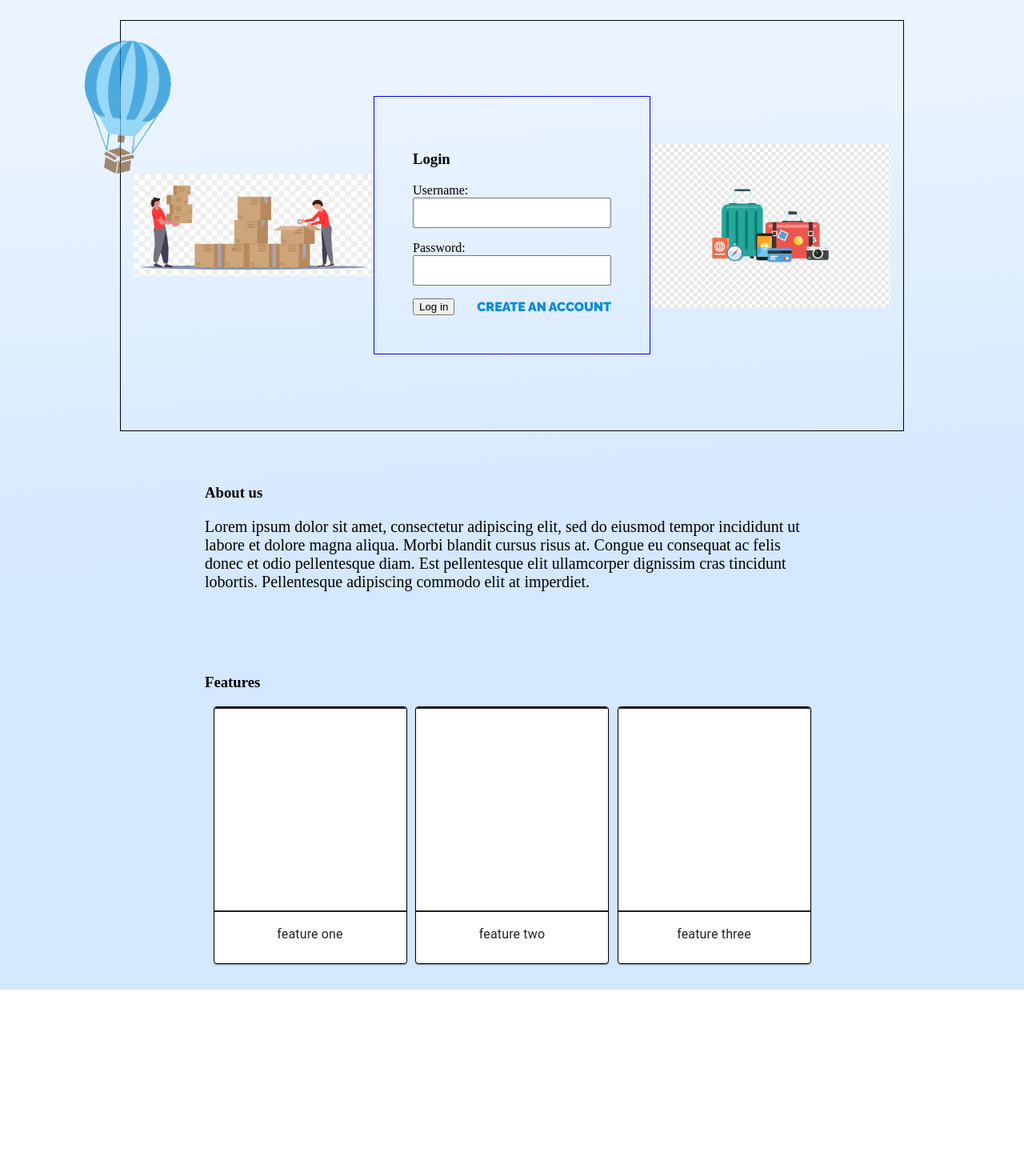
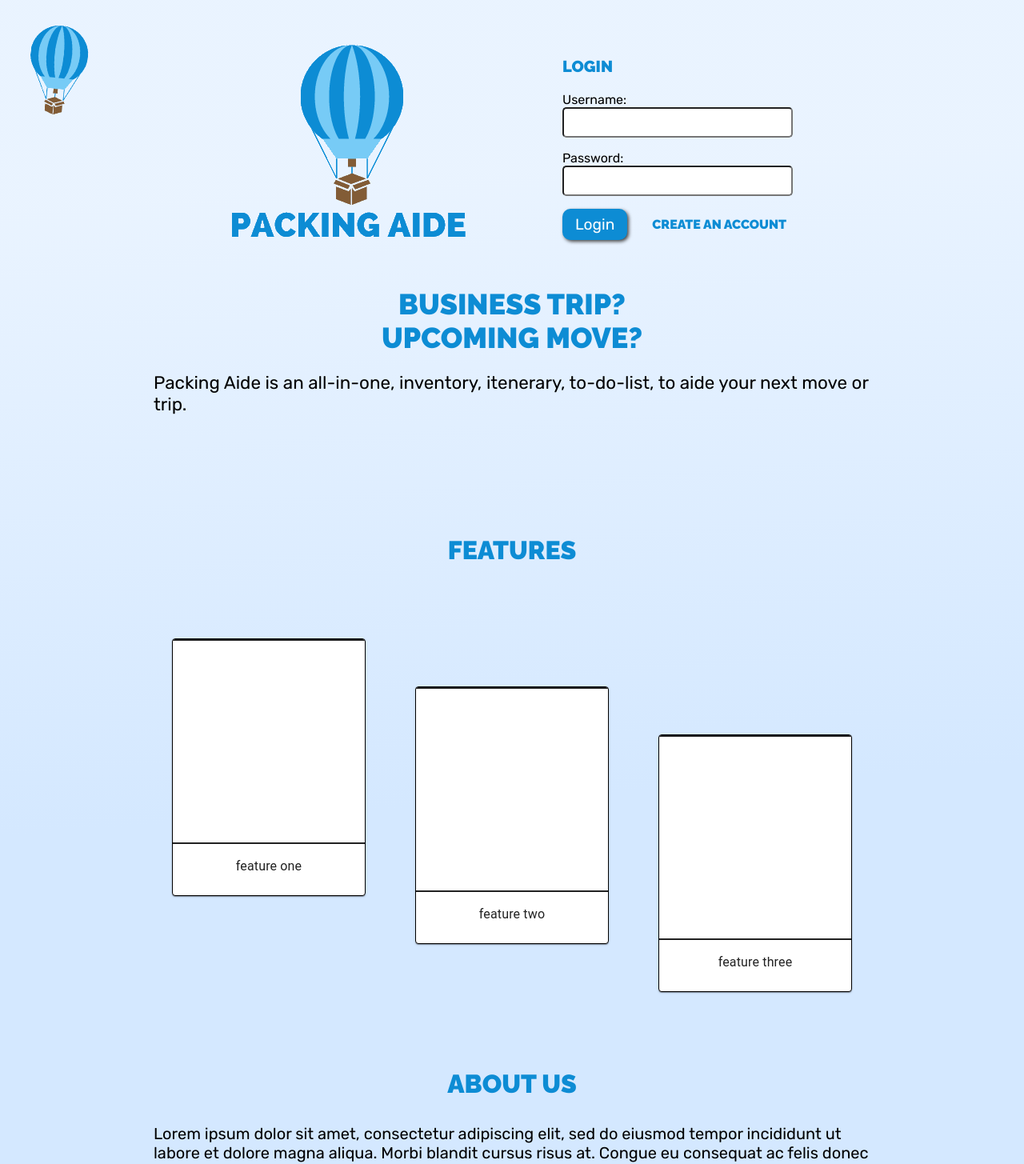
Before and after one commit to DavidVDeaton/packing-aide, a React (Create React App) app in the folder client/: page / in a window 1280 px wide. Shown: the part 127-1582 px from the top of the page at 80% size. Before the commit the page ends 1364 px from the top, so only its background shows below. Built offline with nearby package versions, Linux system fonts and the light colour scheme.

Commit message:
Login layout completed, still need about us and features content

```diff
--- /dev/null
+++ b/client/public/balloon.css
@@ -0,0 +1,106 @@
+.balloon {
+    animation: float 180s linear infinite;
+    top: 0;
+    left: 0;
+    position: absolute;
+    z-index: 999;
+    pointer-events: none;
+}
+
+@keyframes float {
+    0% {
+        transform: translate(-70%, 18vh) rotateZ(5deg);
+    }
+    10% {
+        transform: translate(180%, 22vh) rotateZ(8deg);
+    }
+    15% {
+        transform: translate(300%, 27vh) rotateZ(6deg);
+    }
+    20% {
+        transform: translate(400%, 20vh) rotateZ(5deg);
+    }
+    30% {
+        transform: translate(500%, 14vh) rotateZ(3deg);
+    }
+    35% {
+        transform: translate(630%, 20vh) rotateZ(1deg);
+    }
+    40% {
+        transform: translate(735%, 23vh) rotateZ(2deg);
+    }
+    50% {
+        transform: translate(890%, 19vh) rotateZ(8deg);
+    }
+    60% {
+        transform: translate(1020%, 15vh) rotateZ(4deg);
+    }
+    70% {
+        transform: translate(1200%, 12vh) rotateZ(0deg);
+    }
+    80% {
+        transform: translate(1470%, 10vh) rotateZ(9deg);
+    }
+    90% {
+        transform: translate(1600%, 18vh) rotateZ(5deg);
+    }
+    95% {
+        transform: translate(1660%, 20vh) rotateZ(5deg);
+    }
+    100% {
+        transform: translate(1800%, 25vh) rotateZ(0deg);
+
+    }
+}
+
+.balloon-two {
+    animation: float2 300s linear infinite;
+    top: 0;
+    left: 0;
+    position: absolute;
+    z-index: 999;
+    pointer-events: none;
+}
+
+@keyframes float2 {
+    0%{
+        opacity: 0;
+    }
+    50% {
+        transform: translate(-70%, 18vh) rotateZ(5deg);
+        opacity: 0;
+    }
+    55% {
+        transform: translate(180%, 22vh) rotateZ(8deg);
+        opacity: 1;
+    }
+    60% {
+        transform: translate(300%, 27vh) rotateZ(6deg);
+    }
+    65% {
+        transform: translate(400%, 20vh) rotateZ(5deg);
+    }
+    70% {
+        transform: translate(500%, 14vh) rotateZ(3deg);
+    }
+    75% {
+        transform: translate(630%, 20vh) rotateZ(1deg);
+    }
+    80% {
+        transform: translate(735%, 23vh) rotateZ(2deg);
+    }
+    85% {
+        transform: translate(890%, 19vh) rotateZ(8deg);
+    }
+    90% {
+        transform: translate(1020%, 15vh) rotateZ(4deg);
+    }
+    95% {
+        transform: translate(1200%, 12vh) rotateZ(0deg);
+        opacity: 1;
+    }
+    100% {
+        transform: translate(1470%, 10vh) rotateZ(9deg);
+        opacity: 0;
+    }
+}
--- a/client/public/index.html
+++ b/client/public/index.html
@@ -5,8 +5,9 @@
     <meta name="viewport" content="width=device-width, initial-scale=1" />
     <link rel="preconnect" href="https://fonts.googleapis.com">
     <link rel="preconnect" href="https://fonts.gstatic.com" crossorigin>
-    <link href="https://fonts.googleapis.com/css2?family=Raleway:wght@900&display=swap" rel="stylesheet">
+    <link href="https://fonts.googleapis.com/css2?family=Raleway:wght@900&family=Rubik&display=swap" rel="stylesheet">
     <link rel="stylesheet" href="/local.css">
+    <link rel="stylesheet" href= "/balloon.css">
     <title>Packing Aide</title>
   </head>
   <body>
--- a/client/public/local.css
+++ b/client/public/local.css
@@ -5,6 +5,7 @@
     margin: 0;
     background: linear-gradient(176deg, #D4E8FF80 20%, #D4E8FF 60%);
     width: 100%;
+    font-family: "Rubik", sans-serif;
 }
 
 main {
@@ -13,11 +14,27 @@
     width: 100%;
 }
 
+/* .landingPageMain {
+    background: linear-gradient(176deg, transparent 60%, #0d8cd4 60.2%);
+} */
+
+.step1 {
+    margin-top: -60px;
+}
+
+.step2 {
+    margin-top: 60px;
+}
+
+.step3 {
+    margin-top: 180px;
+}
+
 section {
     margin: 1rem 0rem;
     display: grid;
     place-items: center;
-    width: 60vw;
+    width: 70vw;
     padding: 1rem;
 }
 
@@ -41,65 +58,50 @@
     transition: .15s;
 }
 
-.navButton:hover{
+.section-heading {
+    font-size: 2rem;
+    color: #0d8cd4;
+    font-family: 'Raleway', sans-serif;
+    text-transform: uppercase;
+}
+
+.subHeading {
+    font-size: 1.25rem;
+    color: #0d8cd4;
+    font-family: 'Raleway', sans-serif;
+    text-transform: uppercase;
+}
+
+a {
+    text-decoration: none;
+    color: #0d8cd4;
+    font-family: 'Raleway', sans-serif;
+    text-transform: uppercase;
+    transition: .15s;
+}
+
+a:hover {
     filter: blur(.85px);
 }
 
-.balloon {
-    animation: float 85s linear infinite;
-    top: 0;
-    left: 0;
-    position: fixed;
-    z-index: 999;
-    pointer-events: none;
-
+input[type="submit"] {
+    padding: .5rem 1rem;
+    font-family: "Rubik", sans-serif;
+    border: none;
+    background-color: #0d8cd4;
+    border-radius: 10px;
+    font-size: 1.2rem;
+    box-shadow: 2px 2px 4px #444444;
+    color: white;
+    transition: .15s;
 }
 
-@keyframes float {
-    0% {
-        transform: translate(-10%, 20vh) rotateZ(5deg);
-        opacity: 0.5;
-    }
-    10% {
-        transform: translate(60%, 22vh) rotateZ(8deg);
-    }
-    15% {
-        opacity: 1;
-    }
-    20% {
-        transform: translate(100%, 17vh) rotateZ(5deg);
-    }
-    30% {
-        transform: translate(200%, 14vh) rotateZ(3deg);
-    }
-    35% {
-        transform: translate(250%, 20vh) rotateZ(1deg);
-    }
-    40% {
-        transform: translate(340%, 23vh) rotateZ(2deg);
-    }
-    50% {
-        transform: translate(450%, 19vh) rotateZ(8deg);
-    }
-    60% {
-        transform: translate(520%, 15vh) rotateZ(4deg);
-    }
-    70% {
-        transform: translate(620%, 12vh) rotateZ(0deg);
-    }
-    80% {
-        transform: translate(780%, 18vh) rotateZ(9deg);
-    }
-    90% {
-        transform: translate(850%, 22vh) rotateZ(5deg);
-    }
-    95% {
-        opacity: 1;
-    }
-    100% {
-        transform: translate(1000%, 25vh) rotateZ(0deg);
-        opacity: 0;
-    }
+input[type="submit"]:hover {
+    filter: blur(.85px);
+}
+
+.navButton:hover{
+    filter: blur(.85px);
 }
 
 /* Alignment CSS */
@@ -130,7 +132,6 @@
 
 .card:hover {
     box-shadow: 2px 2px 5px #444444;
-
 }
 
 .card100 {
@@ -140,7 +141,6 @@
     margin: .5rem 1rem;
     width: 65rem;
     max-width: 55vw;
-
 }
 
 .card-rows {
@@ -161,9 +161,23 @@
     letter-spacing: 1.2px;
 }
 
+.taglineDiv {
+    display: grid;
+    place-items: center;
+    margin: 3rem 0rem 2rem;
+}
+
 .highlight {
     font-family: 'Raleway', sans-serif;
     text-transform: uppercase;
+}
+
+.question {
+    font-family: 'Raleway', sans-serif;
+    text-transform: uppercase;
+    font-size: 2.25rem;
+    color: #0d8cd4;
+    margin: 0;
 }
 
 .move-card-special {
@@ -178,6 +192,7 @@
 /* Grid Column CSS */
 .two-column-even-display {
     display: grid;
+    place-items: center;
     grid-template-columns: 1fr 1fr;
     grid-gap: 6rem;
 }
@@ -194,16 +209,22 @@
     grid-gap: 1rem;
 }
 
+.three-column-even {
+    display: grid;
+    place-items: center;
+    grid-template-columns: 1fr 1fr 1fr;
+    grid-gap: 1rem;
+}
+
 /* Misc CSS */
-a {
-    text-decoration: none;
-    color: #0d8cd4;
-    font-family: 'Raleway', sans-serif;
-    text-transform: uppercase;
-}
 
 p {
     font-size: 1.25rem;
+    font-family: 'Rubik', sans-serif;
+}
+
+.tagline {
+    font-size: 1.4rem;
 }
 
 .width100 {
@@ -228,9 +249,8 @@
     align-items: center;
 }
 
-#loginCard{
-    border: 1px blue solid;
-    padding: 3rem;
+.loginCard{
+    width: 280px
 }
 
 .inputSection{
@@ -238,9 +258,11 @@
     flex-direction: column;
     margin-bottom: 1rem;
 }
+
 .loginInput{
-    width: 15rem;
+    width: 280px;
     height: 2rem;
+    border-radius: 5px;
 }
 
 #loginButtons{
--- a/client/src/App.js
+++ b/client/src/App.js
@@ -91,7 +91,7 @@
          <Route path="/createmove" element={<EventForm event={event} eventType={move} />} />
          <Route path="/createvacation" element={<EventForm event={event} eventType={vacation} />} />
          <Route path="/event/:id" element={<Event event={event} />} />
-         <Route path="/profile" element={<Profile />} />
+         {/* <Route path="/profile" element={<Profile />} /> */}
          {/* <Route path="*" element={<NotFound />} /> */}
        </Routes>
        {/* <Footer /> */}
--- a/client/src/components/landingPage/About.js
+++ b/client/src/components/landingPage/About.js
@@ -1,7 +1,9 @@
 export default function About(){
     return(
         <div id="aboutContent">
-            <h3 id="aboutTitle">About us</h3>
+            <h3 className="section-heading center-align">About us</h3>
+            <p id="aboutText">Lorem ipsum dolor sit amet, consectetur adipiscing elit, sed do eiusmod tempor incididunt ut labore et dolore magna aliqua. Morbi blandit cursus risus at. Congue eu consequat ac felis donec et odio pellentesque diam. Est pellentesque elit ullamcorper dignissim cras tincidunt lobortis. Pellentesque adipiscing commodo elit at imperdiet.</p>
+            <p>Lorem ipsum Lorem ipsum dolor sit amet, consectetur adipiscing elit, sed do eiusmod tempor incididunt ut labore</p>
             <p id="aboutText">Lorem ipsum dolor sit amet, consectetur adipiscing elit, sed do eiusmod tempor incididunt ut labore et dolore magna aliqua. Morbi blandit cursus risus at. Congue eu consequat ac felis donec et odio pellentesque diam. Est pellentesque elit ullamcorper dignissim cras tincidunt lobortis. Pellentesque adipiscing commodo elit at imperdiet.</p>
         </div>
     )
--- a/client/src/components/landingPage/Features.js
+++ b/client/src/components/landingPage/Features.js
@@ -3,11 +3,17 @@
 export default function Features(){
     return(
         <div id="featuresContent">
-            <h3 id="featuresTitle">Features</h3>
-            <div id="featureCards">
-                <FeatureCard image={"../../images/boxes.png"} description={"feature one"}/>
-                <FeatureCard image={"../../images/boxes.png"} description={"feature two"}/>
-                <FeatureCard image={"../../images/boxes.png"} description={"feature three"}/>
+            <h3 className="section-heading center-align">Features</h3>
+            <div className="three-column-even">
+                <div className="step1">
+                    <FeatureCard image={"../../images/boxes.png"} description={"feature one"}/>
+                </div>
+                <div className="step2">
+                    <FeatureCard image={"../../images/boxes.png"} description={"feature two"}/>
+                </div>
+                <div className="step3">
+                    <FeatureCard image={"../../images/boxes.png"} description={"feature three"}/>
+                </div>
             </div>
         </div>
     )
--- a/client/src/components/landingPage/Login.js
+++ b/client/src/components/landingPage/Login.js
@@ -66,8 +66,8 @@
         setErrors([]);
     }
     return(
-        <div id="loginCard">
-            <h3>{createMode ? "Create an Account" : "Login"}</h3>
+        <div className="loginCard">
+            <h3 className="subHeading">{createMode ? "Create an Account" : "Login"}</h3>
             <form onSubmit={handleSubmit}>
                 <div className="inputSection">
                     <label htmlFor="usernameInput">Username:</label>
@@ -95,7 +95,7 @@
                         )
                     })}
                 <div id="loginButtons">
-                <input type="submit" value={createMode ? "Create account" : "Log in"} />
+                <input type="submit" value={createMode ? "Create Account" : "Login"} />
                 <a href="#" id="createLink" onClick={switchCreateMode}>{createMode ? "Login" : "Create an account"}</a>
                 </div>
             </form>
--- a/client/src/layout/Landing.js
+++ b/client/src/layout/Landing.js
@@ -2,29 +2,38 @@
 import UserContext from "../contexts/UserContext";
 import Login from "../components/landingPage/Login";
 import About from "../components/landingPage/About";
-import boxes from "../images/boxes.png"
-import luggages from "../images/luggages.png";
+import logo from "../images/pa-logo-transparent.png"
 import Features from "../components/landingPage/Features";
 import ballon from "../images/pa-logo-ballon.png";
 
 export default function Landing(props){
 
     return(
-        <main id="landingPageContainer">
+        <main className="landingPageMain">
             <div className="">
-                <img src={ballon} className="balloon" width="180" />
+                <img src={ballon} className="balloon" width="120" />
+                <img src={ballon} className="balloon-two" width="130" />
             </div>
-            <section id="landingMainSection">
-                <img src={boxes} id="boxImage" width="300" />
-                <Login authenticationUrl={props.authenticationUrl}/>
-                <img src={luggages} id="luggageImage" width="300" />
+            <section className="landingMainSection">
+                <div className="two-column-even-display">
+                    <img src={logo} />
+                    <Login authenticationUrl={props.authenticationUrl}/>
+
+                </div>
+                <div className="taglineDiv">
+                    <p className="question">Business Trip?</p>
+                    <p className="question">Upcoming Move?</p>
+                    <p className="tagline">Packing Aide is an all-in-one, inventory, itenerary, to-do-list, to aide your next move or trip.</p>
+                </div>
+
             </section>
-            <section id="aboutContainer">
+            <section className="featuresContainer">
+                <Features />
+            </section>
+            <section className="aboutContainer">
                 <About />
             </section>
-            <section id="featuresContainer">
-                <Features />
-            </section>
+
         </main>
     )
 }
--- a/client/src/layout/Nav.js
+++ b/client/src/layout/Nav.js
@@ -17,10 +17,10 @@
             <>
             <Link to="/userhome" className="navButton">Home</Link>
 
-            <Link to="/createMove" className="navButton">Start a Move</Link>
+            <Link to="/createMove" className="navButton">Plan a Move</Link>
 
-            <Link to="/createVacation" className="navButton">Start a Vacation</Link>
-            <Link to="/profile" className="navButton">Profile</Link>
+            <Link to="/createVacation" className="navButton">Plan a Trip</Link>
+            {/* <Link to="/profile" className="navButton">Profile</Link> */}
             <Link to="/" onClick={authorities.logout} className="navButton">Log Out</Link>
             </>
             :
```
Also changed, not shown: 1 other file (tests, documents, lock files or other folders).
